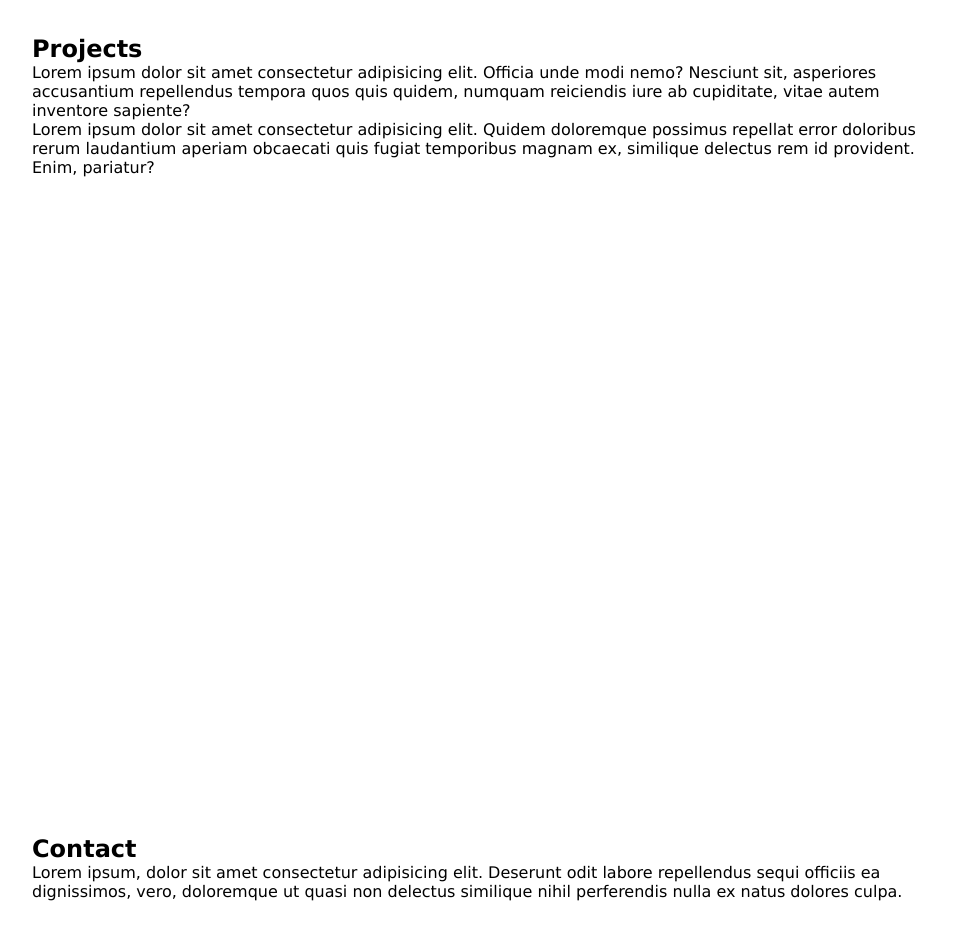
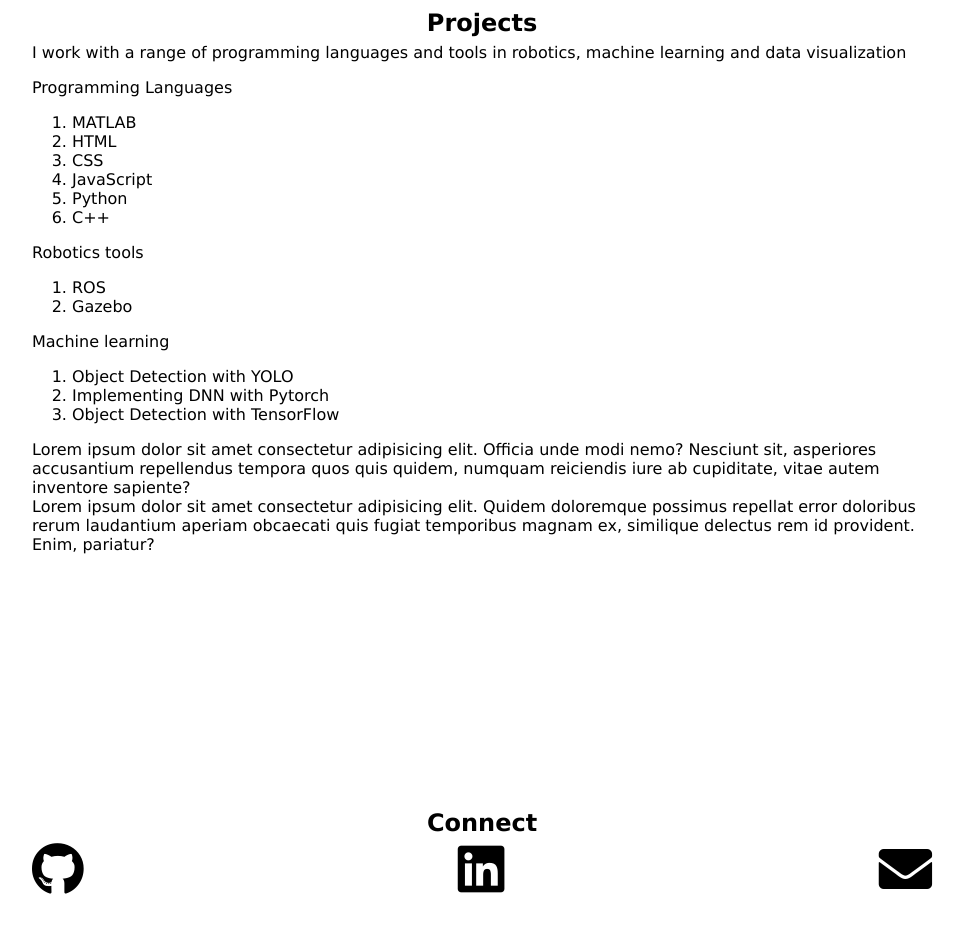
Before and after one commit to elcymon/elcymon.github.io, a plain HTML site: page index.html in a window 1280 px wide. Shown: the part 913-1853 px from the top of the page, without its empty margins (158-1122 px from the left). Drawn offline with Linux system fonts and the light colour scheme.

Commit message:
add a bunch of random details to page

```diff
--- a/css/style.css
+++ b/css/style.css
@@ -5,14 +5,16 @@ body {
     padding: 0;
 }
 h2 {
-
+    text-align: center;
     margin: 0;
-    padding-top: 32px;
+    padding-top: 0.25em;
+    padding-bottom: 0.25em;
 }
 .container {
     width: 90vw;
     max-width: 900px;
     margin: auto;
+    /* margin-bottom: -30px; */
 }
 footer {
     position: fixed;
@@ -75,9 +77,26 @@ footer {
 }
 
 #contact {
-    min-height: 100vh;
+    display: flex;
+    flex-flow: column wrap;
+    justify-content: center;
+    align-content:center;
+    padding-bottom: 40px;
+    /* width: 100%; */
+    /* background-color: #555555; */
+    /* min-height: 100vh; */
+}
+#contact-icons-id {
+    display: flex;
+    /* flex-flow: row wrap; */
+    justify-content: space-between;
+    width: 100%;
+    /* background-color: #df2b2b; */
 }
 
+.contact-icon {
+    font-size: 40pt;
+}
 
 .project-tile {
 
--- a/index.html
+++ b/index.html
@@ -4,6 +4,9 @@
         <meta name='viewport' content='width=device=width, initial-scale=1.0'>
         <title>elcymon</title>
         <link rel="stylesheet" href='css/style.css' type='text/css'>
+        <link rel='stylesheet' href='https://use.fontawesome.com/releases/v5.7.0/css/all.css'
+            integrity='sha384-lZN37f5QGtY3VHgisS14W3ExzMWZxybE1SJSEsQp9S+oqd12jhcu+A56Ebc1zFSJ'
+            crossorigin='anonymous'>
 
 
     </head>
@@ -35,6 +38,35 @@
 
                     <div id='projects'>
                         <h2>Projects</h2>
+                        I work with a range of programming languages and tools in robotics, machine learning and data visualization
+                        <p>
+                            Programming Languages
+                            <ol>
+                                <li>MATLAB</li>
+                                <li>HTML</li>
+                                <li>CSS</li>
+                                <li>JavaScript</li>
+                                <li>Python</li>
+                                <li>C++</li>
+                            </ol>
+                        </p>
+                        <p>
+                            Robotics tools
+                            <ol>
+                                <li>ROS</li>
+                                <li>Gazebo</li>
+                            </ol>
+                        </p>
+
+                        <p>
+                            Machine learning
+                            <ol>
+                                <li>Object Detection with YOLO</li>
+                                <li>Implementing DNN with Pytorch</li>
+                                <li>Object Detection with TensorFlow</li>
+                            </ol>
+                        </p>
+
                         <div class='project-tile'>
                             Lorem ipsum dolor sit amet consectetur adipisicing elit. Officia unde modi nemo? Nesciunt sit, asperiores accusantium repellendus tempora quos quis quidem, numquam reiciendis iure ab cupiditate, vitae autem inventore sapiente?
                         </div>
@@ -43,8 +75,14 @@
                     </div>
 
                     <div id='contact'>
-                        <h2>Contact</h2>
-                        Lorem ipsum, dolor sit amet consectetur adipisicing elit. Deserunt odit labore repellendus sequi officiis ea dignissimos, vero, doloremque ut quasi non delectus similique nihil perferendis nulla ex natus dolores culpa.
+                        <h2>Connect</h2>
+                        <div id='contact-icons-id'>
+                            <span class='fab fa-github contact-icon'></span>
+                            <span class='fab fa-linkedin contact-icon'></span>
+                            <span class='fas fa-envelope contact-icon'></span>
+                        </div>
+
+                        <!-- Lorem ipsum, dolor sit amet consectetur adipisicing elit. Deserunt odit labore repellendus sequi officiis ea dignissimos, vero, doloremque ut quasi non delectus similique nihil perferendis nulla ex natus dolores culpa. -->
 
                     </div>
             </main>
```
